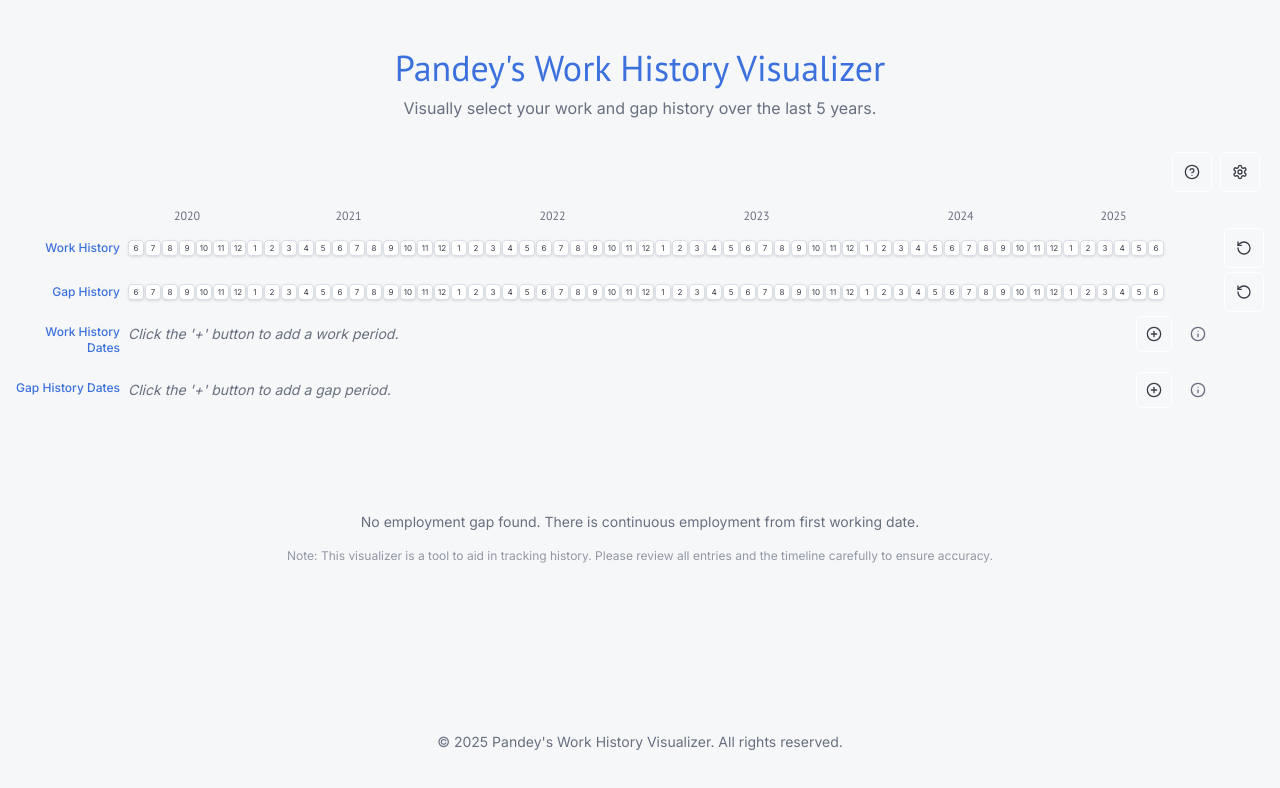
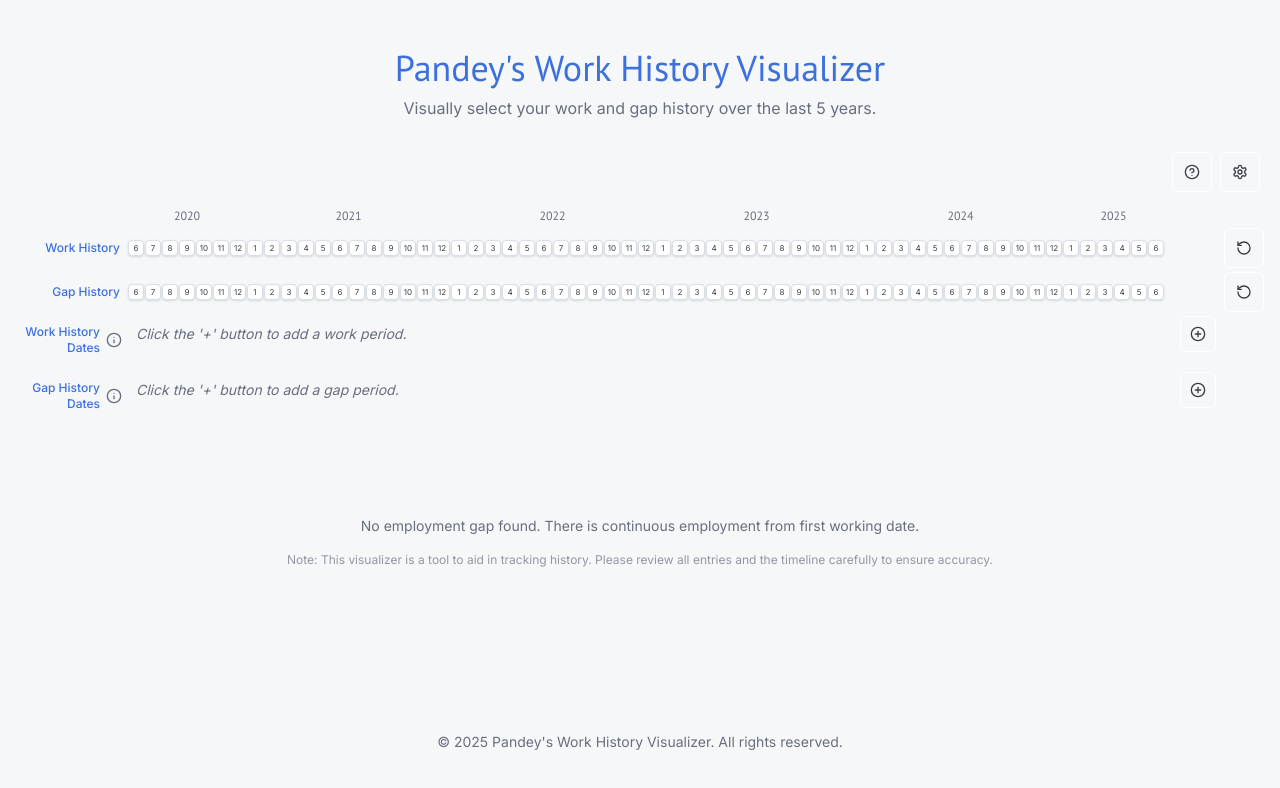
Before and after one commit to ShubhamPandeyy/CAQH-work-history-verify, a Next.js app: page / in a window 1280 px wide. Shown: the top 788 px of the page. Built offline with nearby package versions, Linux system fonts and the light colour scheme.

Commit message:
The "Add Period" icon-only (PlusCircle) is positioned to the far right o

```diff
--- a/src/components/chrono-select/ChronoSelectClient.tsx
+++ b/src/components/chrono-select/ChronoSelectClient.tsx
@@ -223,9 +223,43 @@ const ChronoSelectClient: React.FC = () => {
 
   const handleRangeInputChange = (rangeId: string, newValue: string, type: RowType) => {
     const setInputValues = type === 'work' ? setWorkRangeInputValues : setGapRangeInputValues;
-    const filteredValue = newValue.replace(/[^0-9/\- ]/g, ''); // Allow numbers, slash, hyphen, space
+    const previousValue = (type === 'work' ? workRangeInputValues : gapRangeInputValues)[rangeId] || "";
 
-    setInputValues(prev => ({ ...prev, [rangeId]: filteredValue }));
+    let currentFilteredValue = newValue.replace(/[^0-9/\- ]/g, '');
+
+    // Attempt auto-formatting - this is a simplified heuristic
+    // Leading zero for the very first month digit if it's 2-9
+    if (currentFilteredValue.length === 1 && previousValue.length === 0 && /[2-9]/.test(currentFilteredValue)) {
+        currentFilteredValue = '0' + currentFilteredValue;
+    }
+
+    // Add '/' after MM if it's missing and user is typing the year
+    if (currentFilteredValue.length === 2 && previousValue.length === 1 && /^\d{2}$/.test(currentFilteredValue)) {
+        currentFilteredValue += '/';
+    }
+    // Add ' - ' after MM/YYYY if it's missing
+    if (currentFilteredValue.length === 7 && previousValue.length === 6 && /^\d{2}\/\d{4}$/.test(currentFilteredValue)) {
+        currentFilteredValue += ' - ';
+    }
+
+    // Leading zero for the second month digit (after ' - ')
+    const separatorIdx = currentFilteredValue.indexOf(' - ');
+    if (separatorIdx !== -1 && currentFilteredValue.length === separatorIdx + 4 && previousValue.length === separatorIdx + 3 && /[2-9]/.test(currentFilteredValue.slice(-1))) {
+        currentFilteredValue = currentFilteredValue.slice(0, -1) + '0' + currentFilteredValue.slice(-1);
+    }
+
+
+    // Add '/' after MM for the second date (MM/YYYY - MM/)
+    if (currentFilteredValue.length === 12 && previousValue.length === 11 && /^\d{2}\/\d{4}\s-\s\d{2}$/.test(currentFilteredValue)) {
+        currentFilteredValue += '/';
+    }
+
+    // Max length for "MM/YYYY - MM/YYYY" is 17
+    if (currentFilteredValue.length > 17) {
+      currentFilteredValue = currentFilteredValue.substring(0, 17);
+    }
+
+    setInputValues(prev => ({ ...prev, [rangeId]: currentFilteredValue }));
     setInputValidationStatus(prev => ({...prev, [rangeId]: 'neutral'}));
   };
 
@@ -234,7 +268,7 @@ const ChronoSelectClient: React.FC = () => {
     const parsed = parseDateRangeString(currentValue, timelineMonths);
     const setSelectedMonths = type === 'work' ? setWorkSelectedMonths : setGapSelectedMonths;
     const dateRanges = type === 'work' ? workDateRanges : gapDateRanges;
-    const setPendingInputs = type === 'work' ? setPendingWorkInputs : setPendingGapInputs;
+    const setPendingInputs = type === 'work' ? setPendingWorkInputs : setGapPendingInputs;
     const setRangeInputValues = type === 'work' ? setWorkRangeInputValues : setGapRangeInputValues;
 
     const originalRange = dateRanges.find(r => r.id === rangeId);
@@ -462,6 +496,39 @@ const ChronoSelectClient: React.FC = () => {
     </p>
   `;
 
+  const workInfoTooltipContent = (
+    <div className="space-y-1.5 p-1">
+      <p className="text-sm font-semibold text-foreground">Work Period Format</p>
+      <p className="text-xs text-muted-foreground">Enter work dates as <code className="bg-muted px-1 rounded text-xs">MM/YYYY</code>.</p>
+      <div>
+        <p className="text-xs text-muted-foreground font-medium">Examples:</p>
+        <ul className="list-disc list-outside pl-5 text-xs text-muted-foreground space-y-0.5 mt-1">
+          <li>Single month: <code className="bg-muted px-1 rounded text-xs">03/2023</code></li>
+          <li>Date range: <code className="bg-muted px-1 rounded text-xs">01/2023 - 05/2023</code></li>
+        </ul>
+      </div>
+      <p className="text-xs text-muted-foreground pt-1">Dates must be within the 5-year timeline displayed.</p>
+      <p className="text-xs text-muted-foreground">Allowed characters: numbers, <code className="bg-muted px-1 rounded text-xs">/</code>, <code className="bg-muted px-1 rounded text-xs">-</code>, space.</p>
+    </div>
+  );
+
+  const gapInfoTooltipContent = (
+    <div className="space-y-1.5 p-1">
+      <p className="text-sm font-semibold text-foreground">Gap Period Format</p>
+      <p className="text-xs text-muted-foreground">Enter gap dates as <code className="bg-muted px-1 rounded text-xs">MM/YYYY</code>.</p>
+      <div>
+        <p className="text-xs text-muted-foreground font-medium">Examples:</p>
+        <ul className="list-disc list-outside pl-5 text-xs text-muted-foreground space-y-0.5 mt-1">
+          <li>For one month: <code className="bg-muted px-1 rounded text-xs">07/2022</code></li>
+          <li>For several months: <code className="bg-muted px-1 rounded text-xs">11/2023 - 02/2024</code></li>
+        </ul>
+      </div>
+      <p className="text-xs text-muted-foreground pt-1">Ensure dates fall within the displayed timeline.</p>
+      <p className="text-xs text-muted-foreground">You can use: numbers, <code className="bg-muted px-1 rounded text-xs">/</code>, <code className="bg-muted px-1 rounded text-xs">-</code>, space.</p>
+    </div>
+  );
+
+
   const renderDateInputs = (type: RowType): JSX.Element[] => {
     const ranges = type === 'work' ? workDateRanges : gapDateRanges;
     const inputValues = type === 'work' ? workRangeInputValues : gapRangeInputValues;
@@ -517,10 +584,8 @@ const ChronoSelectClient: React.FC = () => {
     });
 
     if (allInputElements.length === 0) {
-      // This is a bit of a hack to fit the <p> tag into JSX.Element[]
-      // A better approach might be to handle the empty state outside this function
       const emptyMessage = (
-        <p key={`empty-${type}`} className="text-sm text-muted-foreground italic">
+        <p key={`empty-${type}`} className="text-sm text-muted-foreground italic flex-grow">
           Click the '+' button to add a {type === 'work' ? 'work' : 'gap'} period.
         </p>
       ) as unknown as JSX.Element;
@@ -544,7 +609,7 @@ const ChronoSelectClient: React.FC = () => {
               <HelpCircle className="h-5 w-5" />
             </Button>
           </SheetTrigger>
-          <SheetContent side="left" className="w-full sm:w-3/4 md:w-1/2 lg:w-1/3 xl:w-1/4 overflow-y-auto">
+          <SheetContent side="left" className="w-full sm:max-w-md md:max-w-lg lg:max-w-xl overflow-y-auto">
             <SheetHeader className="mb-4">
               <SheetTitle>Help & Usage Guide</SheetTitle>
             </SheetHeader>
@@ -579,16 +644,14 @@ const ChronoSelectClient: React.FC = () => {
                   onChange={(e) => {
                       let val = parseInt(e.target.value, 10);
                       if (e.target.value === '') {
-                          val = 1; // Or whatever you want the default to be if field is cleared
+                          val = 1;
                       }
-                      // Ensure value is within 1-60 range
                       if (!isNaN(val)) {
                         if (val < 1) val = 1;
                         if (val > 60) val = 60;
                         setSignificantGapThresholdMonths(val);
                       } else {
-                        // Handle cases where parsing fails, e.g., set to default or current
-                         setSignificantGapThresholdMonths(1); // Fallback
+                         setSignificantGapThresholdMonths(1);
                       }
                   }}
                   className="text-sm w-full"
@@ -666,12 +729,26 @@ const ChronoSelectClient: React.FC = () => {
           }}
       >
         {[
-          { type: 'work', label: 'Work History Dates' },
-          { type: 'gap', label: 'Gap History Dates' }
-        ].map(({ type, label }) => (
+          { type: 'work', label: 'Work History Dates', tooltipContent: workInfoTooltipContent },
+          { type: 'gap', label: 'Gap History Dates', tooltipContent: gapInfoTooltipContent }
+        ].map(({ type, label, tooltipContent }) => (
           <div key={type} className="flex items-start">
-            <p style={{ width: `var(--row-label-width-px)` }} className="flex-shrink-0 pr-2 pt-2 text-xs font-medium text-primary text-right">{label}</p>
-            <div className="flex flex-grow items-center gap-2">
+            <div style={{ width: `var(--row-label-width-px)` }} className="flex-shrink-0 pr-1 pt-2 text-xs font-medium text-primary text-right flex items-center justify-end">
+                <span>{label}</span>
+                <TooltipProvider delayDuration={100}>
+                    <Tooltip>
+                        <TooltipTrigger asChild>
+                            <Button variant="ghost" size="icon" className="h-5 w-5 p-0 ml-1 flex-shrink-0" aria-label={`${type} date format help`}>
+                                <Info size={14} className="text-muted-foreground" />
+                            </Button>
+                        </TooltipTrigger>
+                        <TooltipContent className="bg-background text-foreground border shadow-lg p-2 rounded-md max-w-xs" side="top" align="start">
+                           {tooltipContent}
+                        </TooltipContent>
+                    </Tooltip>
+                </TooltipProvider>
+            </div>
+            <div className="flex flex-grow items-center gap-2 pl-2">
                 <div className="flex flex-wrap gap-2 items-center flex-grow">
                     {renderDateInputs(type as RowType)}
                 </div>
@@ -684,24 +761,6 @@ const ChronoSelectClient: React.FC = () => {
                         </TooltipTrigger>
                         <TooltipContent>
                             <p>Add new {type} period</p>
-                        </TooltipContent>
-                    </Tooltip>
-                </TooltipProvider>
-                <TooltipProvider delayDuration={100}>
-                    <Tooltip>
-                        <TooltipTrigger asChild>
-                            <Button variant="ghost" size="icon" className="h-9 w-9 p-0 flex-shrink-0" aria-label={`${type} date format help`}>
-                                <Info size={18} className="text-muted-foreground" />
-                            </Button>
-                        </TooltipTrigger>
-                        <TooltipContent className="bg-background text-foreground border shadow-lg p-2 rounded-md max-w-xs">
-                            <p className="text-xs font-medium">Format examples:</p>
-                            <ul className="list-disc list-inside text-xs pl-2">
-                                <li>Single month: <code className="bg-muted px-1 rounded">MM/YYYY</code> (e.g., <code className="bg-muted px-1 rounded">03/2023</code>)</li>
-                                <li>Date range: <code className="bg-muted px-1 rounded">MM/YYYY - MM/YYYY</code> (e.g., <code className="bg-muted px-1 rounded">01/2023 - 05/2023</code>)</li>
-                            </ul>
-                            <p className="text-xs mt-1">Dates must be within the displayed timeline.</p>
-                            <p className="text-xs mt-1">Only numbers, <code className="bg-muted px-1 rounded">/</code>, <code className="bg-muted px-1 rounded">-</code>, and spaces are allowed.</p>
                         </TooltipContent>
                     </Tooltip>
                 </TooltipProvider>
```
